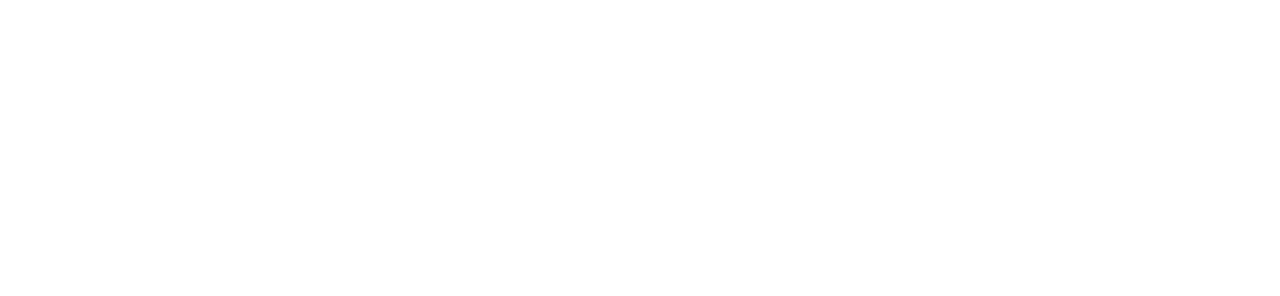
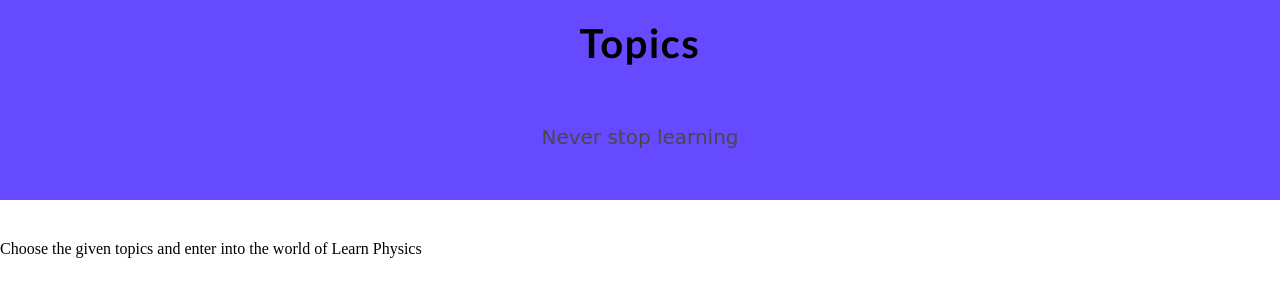
Before and after one commit to Amrit066/Learn-Physics, a plain HTML site: page topics.html in a window 1280 px wide. Shown: the top 296 px of the page. Drawn offline with Linux system fonts and the light colour scheme.

Commit message:
Added html and css for the header part

```diff
--- a/topics.html
+++ b/topics.html
@@ -0,0 +1,24 @@
+<!DOCTYPE html>
+<html lang="en">
+<head>
+    <meta charset="UTF-8">
+    <meta name="viewport" content="width=device-width, initial-scale=1.0">
+    <link rel="stylesheet" href="test.css" type="text/css">
+    <title>Topics</title>
+</head>
+<body>
+    <header>
+        <div class="heading">
+            <p>Topics</p>
+        </div>
+        <div class="quote">
+            <p>Never stop learning</p>
+        </div>
+    </header>
+    <section>
+        <div class="heading">
+            <p>Choose the given topics and enter into the world of <span>Learn Physics</span></p>
+        </div>
+    </section>
+</body>
+</html>
```
Also changed, not shown: index.html (+1 -1 lines).
